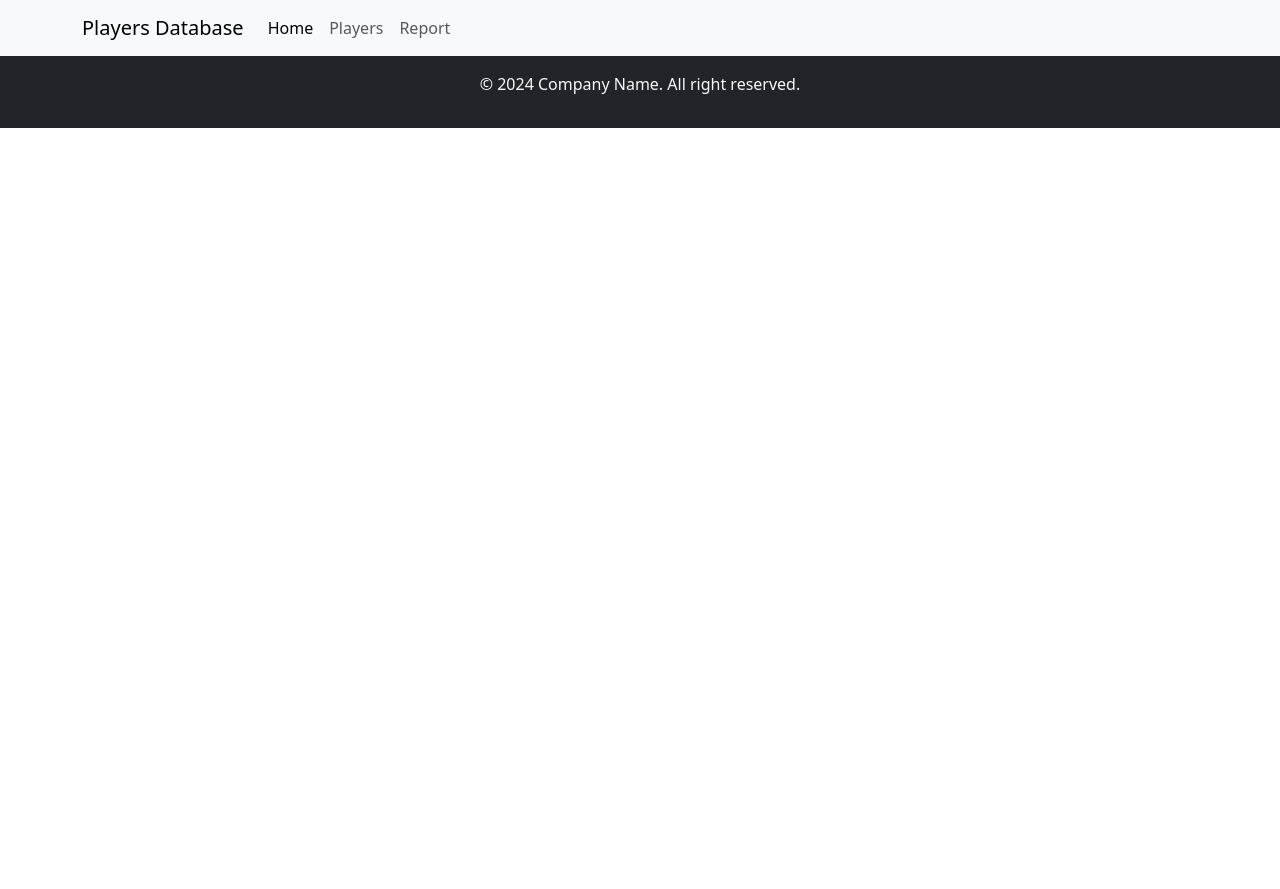
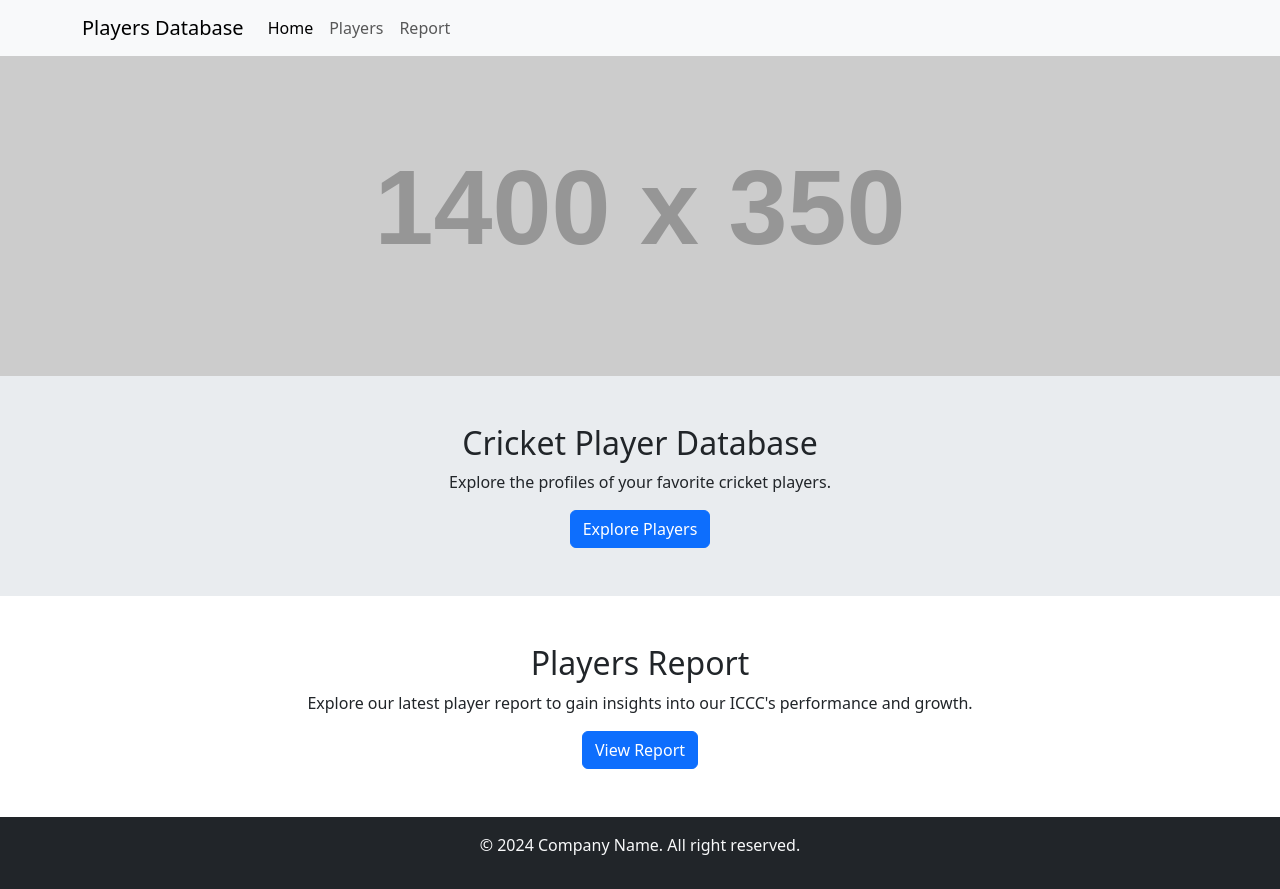
Before and after one commit to 7vTr0x7/React.js-2, a React (Vite) app in the folder IR_HW6/: page / in a window 1280 px wide. Before the commit the page ends 800 px from the top, so only its background shows below. Built offline with nearby package versions, Linux system fonts and the light colour scheme.

Commit message:
IR_HW6 - Home

```diff
--- a/IR_HW6/src/pages/Home.jsx
+++ b/IR_HW6/src/pages/Home.jsx
@@ -1,12 +1,39 @@
 import React from "react";
 import Header from "../components/Header";
 import Footer from "../components/Footer";
+import { Link } from "react-router-dom";
 
 const Home = () => {
   return (
     <>
       <Header />
-      <main></main>
+      <main>
+        <div>
+          <img
+            alt="Player banner"
+            className="img-fluid"
+            src="https://placehold.co/1400x350?text=Players+Banners"
+          />
+        </div>
+        <div className=" text-center py-5 bg-body-secondary">
+          <h2>Cricket Player Database</h2>
+          <p>Explore the profiles of your favorite cricket players.</p>
+          <Link to="/players" className="btn btn-primary">
+            Explore Players
+          </Link>
+        </div>
+
+        <div className=" text-center py-5 ">
+          <h2>Players Report</h2>
+          <p>
+            Explore our latest player report to gain insights into our
+            ICCC&apos;s performance and growth.
+          </p>
+          <Link to="/report" className="btn btn-primary">
+            View Report
+          </Link>
+        </div>
+      </main>
       <Footer />
     </>
   );
```
